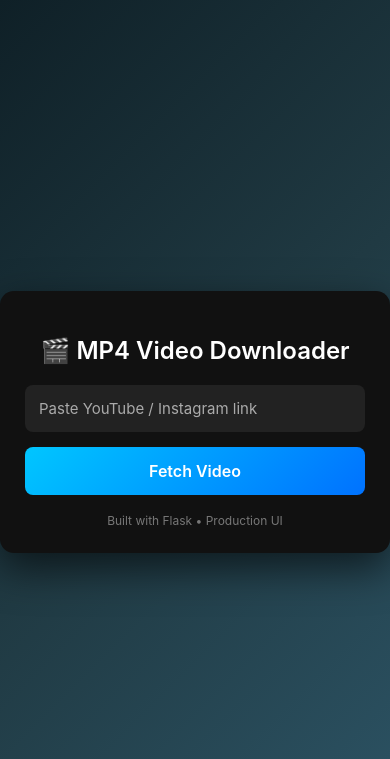
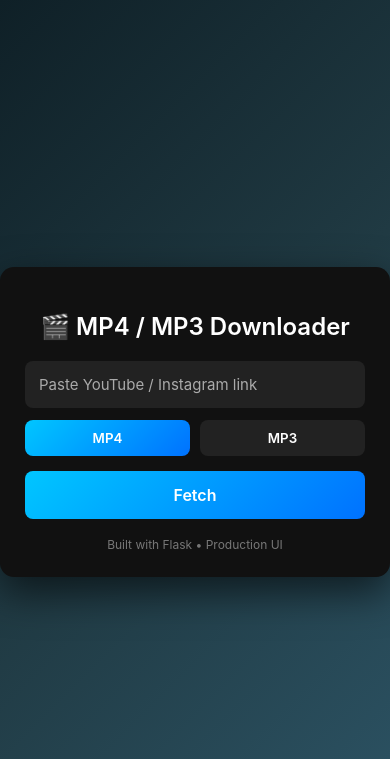
Before and after one commit to AbhishekTor55/Original_Video_Downloader, a Flask app: page / in a window 390 px wide. Shown: the top 759 px of the page. Run offline with Flask 3, Linux system fonts and the light colour scheme.

Commit message:
UI Change And Responsive

```diff
--- a/app.py
+++ b/app.py
@@ -1,82 +1,80 @@
-from flask import Flask, render_template, request, send_file
+from flask import Flask, render_template, request, jsonify
 import yt_dlp
 import os
-import sys
-from werkzeug.utils import secure_filename
+import re
 
 app = Flask(__name__)
 
-# ---------- PATH AUTO-DETECT ----------
-def get_video_dir():
-    # Termux detection
-    if "com.termux" in os.environ.get("PREFIX", ""):
-        return "/sdcard/Movies"
-    # Linux / PC
-    return os.path.join(os.path.expanduser("~"), "Downloads", "video_downloader")
+DOWNLOAD_DIR = "downloads"
+os.makedirs(DOWNLOAD_DIR, exist_ok=True)
 
+progress_data = {
+    "status": "idle",
+    "percent": 0
+}
 
-VIDEO_DIR = get_video_dir()
-os.makedirs(VIDEO_DIR, exist_ok=True)
+def progress_hook(d):
+    if d['status'] == 'downloading':
+        total = d.get('total_bytes') or d.get('total_bytes_estimate')
+        downloaded = d.get('downloaded_bytes', 0)
+        if total:
+            progress_data["percent"] = int(downloaded * 100 / total)
+            progress_data["status"] = "downloading"
 
+    elif d['status'] == 'finished':
+        progress_data["percent"] = 100
+        progress_data["status"] = "finished"
 
-# ---------- DOWNLOAD FUNCTION ----------
-def download_video(url):
-    ydl_opts = {
-        "format": "bestvideo+bestaudio/best",
-        "merge_output_format": "mp4",
-        "outtmpl": os.path.join(VIDEO_DIR, "%(title).200s.%(ext)s"),
-        "noplaylist": True,
-        "quiet": True,
-    }
+def safe_filename(s):
+    return re.sub(r'[^\w\-_\. ]', '_', s)
+
+@app.route("/", methods=["GET"])
+def index():
+    return render_template("index.html")
+
+@app.route("/start", methods=["POST"])
+def start_download():
+    url = request.json.get("url")
+    filetype = request.json.get("type", "mp4")
+
+    progress_data["percent"] = 0
+    progress_data["status"] = "starting"
+
+    if "youtube.com/shorts/" in url:
+        vid = url.split("/")[-1].split("?")[0]
+        url = f"https://www.youtube.com/watch?v={vid}"
+
+    outtmpl = f"{DOWNLOAD_DIR}/%(title)s.%(ext)s"
+
+    if filetype == "mp3":
+        ydl_opts = {
+            "format": "bestaudio/best",
+            "outtmpl": outtmpl,
+            "progress_hooks": [progress_hook],
+            "postprocessors": [{
+                "key": "FFmpegExtractAudio",
+                "preferredcodec": "mp3",
+                "preferredquality": "192",
+            }],
+            "quiet": True
+        }
+    else:
+        ydl_opts = {
+            "format": "bestvideo+bestaudio/best",
+            "merge_output_format": "mp4",
+            "outtmpl": outtmpl,
+            "progress_hooks": [progress_hook],
+            "quiet": True
+        }
 
     with yt_dlp.YoutubeDL(ydl_opts) as ydl:
-        info = ydl.extract_info(url, download=True)
+        ydl.download([url])
 
-        filepath = ydl.prepare_filename(info)
-        filepath = os.path.splitext(filepath)[0] + ".mp4"
+    return jsonify({"status": "started"})
 
-        return {
-            "path": filepath,
-            "title": info.get("title"),
-            "uploader": info.get("uploader"),
-            "duration": info.get("duration"),
-        }
+@app.route("/progress")
+def progress():
+    return jsonify(progress_data)
 
-
-# ---------- ROUTES ----------
-@app.route("/", methods=["GET", "POST"])
-def index():
-    error = None
-    video = None
-
-    if request.method == "POST":
-        url = request.form.get("url", "").strip()
-
-        if not url.startswith(("http://", "https://")):
-            error = "Invalid URL"
-        else:
-            try:
-                video = download_video(url)
-            except Exception as e:
-                error = str(e)
-
-    return render_template("index.html", video=video, error=error)
-
-
-@app.route("/download")
-def download():
-    path = request.args.get("path")
-
-    if not path or not os.path.exists(path):
-        return "File not found", 404
-
-    return send_file(
-        path,
-        as_attachment=True,
-        download_name=secure_filename(os.path.basename(path)),
-    )
-
-
-# ---------- RUN ----------
 if __name__ == "__main__":
-    app.run(host="0.0.0.0", port=80, debug=True)
+    app.run(host="0.0.0.0", port=5000, debug=True)
--- a/templates/index.html
+++ b/templates/index.html
@@ -51,7 +51,28 @@
             color: #aaa;
         }
 
-        button {
+        .type-buttons {
+            display: flex;
+            gap: 10px;
+            margin-top: 12px;
+        }
+
+        .type-buttons button {
+            flex: 1;
+            padding: 10px;
+            border-radius: 8px;
+            border: none;
+            font-weight: 600;
+            cursor: pointer;
+            background: #222;
+            color: #fff;
+        }
+
+        .type-buttons button.active {
+            background: linear-gradient(135deg, #00c6ff, #0072ff);
+        }
+
+        .fetch-btn {
             width: 100%;
             margin-top: 15px;
             padding: 14px;
@@ -120,24 +133,27 @@
 <body>
 
 <div class="container">
-    <h2>🎬 MP4 Video Downloader</h2>
+    <h2>🎬 MP4 / MP3 Downloader</h2>
 
-    <form method="POST">
-        <input type="url" name="url" placeholder="Paste YouTube / Instagram link" required>
-        <button type="submit">Fetch Video</button>
+    <!-- 🔥 FORM -->
+    <form onsubmit="startDownload(); return false;">
+        <input type="url" id="url" placeholder="Paste YouTube / Instagram link" required>
+
+        <div class="type-buttons">
+            <button type="button" id="mp4" class="active" onclick="setType('mp4')">MP4</button>
+            <button type="button" id="mp3" onclick="setType('mp3')">MP3</button>
+        </div>
+
+        <button class="fetch-btn" type="submit">Fetch</button>
     </form>
 
-    {% if video %}
-    <div class="info">
-        <p><b>Title:</b> {{ video.title }}</p>
-        <p><b>Uploader:</b> {{ video.uploader }}</p>
-        <p><b>Duration:</b> {{ video.duration }} sec</p>
-
-        <a class="download-btn" href="/download/{{ file }}">
-            ⬇ Download MP4
-        </a>
+    <!-- 🔥 Progress -->
+    <div class="progress-box" id="progressBox">
+        <div class="progress-bg">
+            <div class="progress-bar" id="progressBar"></div>
+        </div>
+        <div class="progress-text" id="progressText">Starting...</div>
     </div>
-    {% endif %}
 
     {% if error %}
         <div class="error">{{ error }}</div>
@@ -148,5 +164,45 @@
     </footer>
 </div>
 
+<script>
+let type = "mp4";
+
+function setType(t) {
+    type = t;
+    document.getElementById("mp4").classList.remove("active");
+    document.getElementById("mp3").classList.remove("active");
+    document.getElementById(t).classList.add("active");
+}
+
+function startDownload() {
+    const url = document.getElementById("url").value;
+    if (!url) return;
+
+    document.getElementById("progressBox").style.display = "block";
+    document.getElementById("progressText").innerText = "Starting download...";
+
+    fetch("/start", {
+        method: "POST",
+        headers: {"Content-Type": "application/json"},
+        body: JSON.stringify({ url: url, type: type })
+    });
+
+    const timer = setInterval(async () => {
+        const res = await fetch("/progress");
+        const data = await res.json();
+
+        document.getElementById("progressBar").style.width = data.percent + "%";
+        document.getElementById("progressText").innerText =
+            data.status === "finished"
+            ? "Download completed ✔"
+            : "Downloading... " + data.percent + "%";
+
+        if (data.status === "finished") {
+            clearInterval(timer);
+        }
+    }, 1000);
+}
+</script>
+
 </body>
 </html>
```
Also changed, not shown: other parts of templates/index.html (+18 -26 lines), 4 other files.
